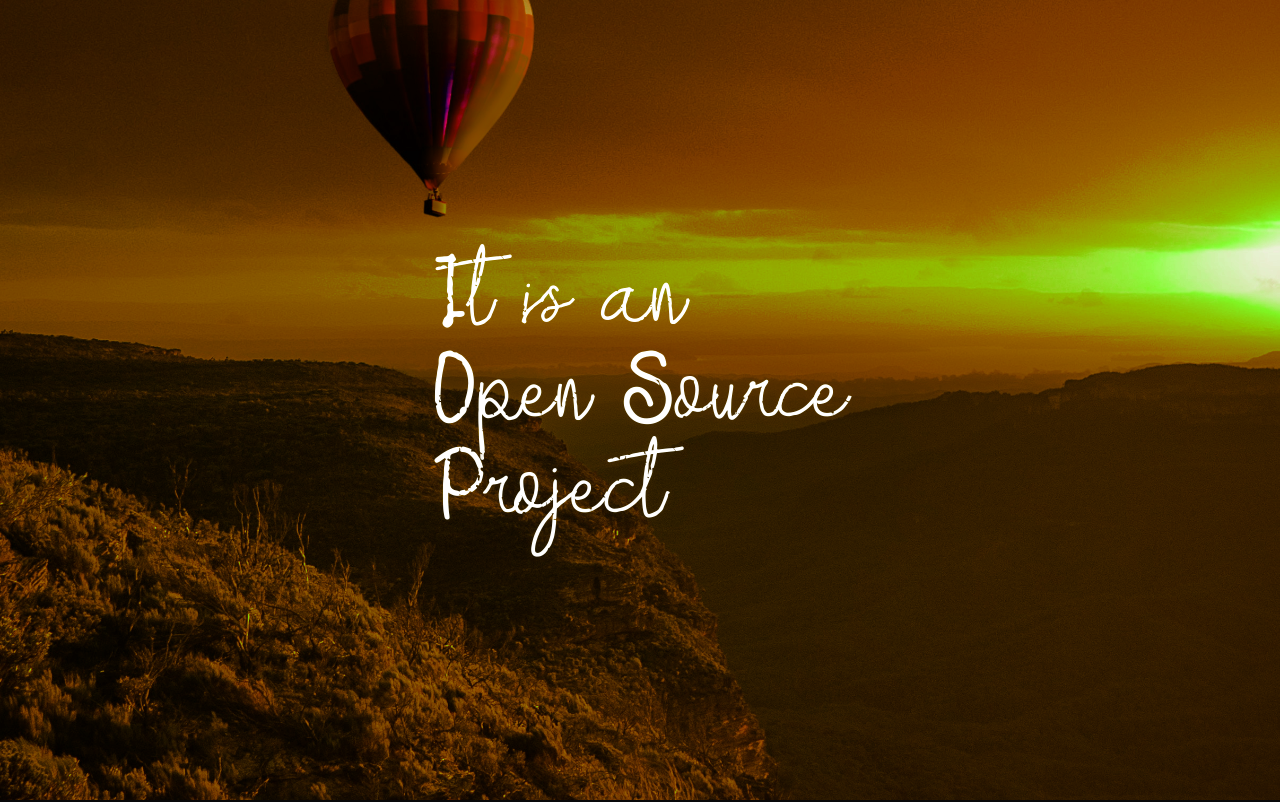
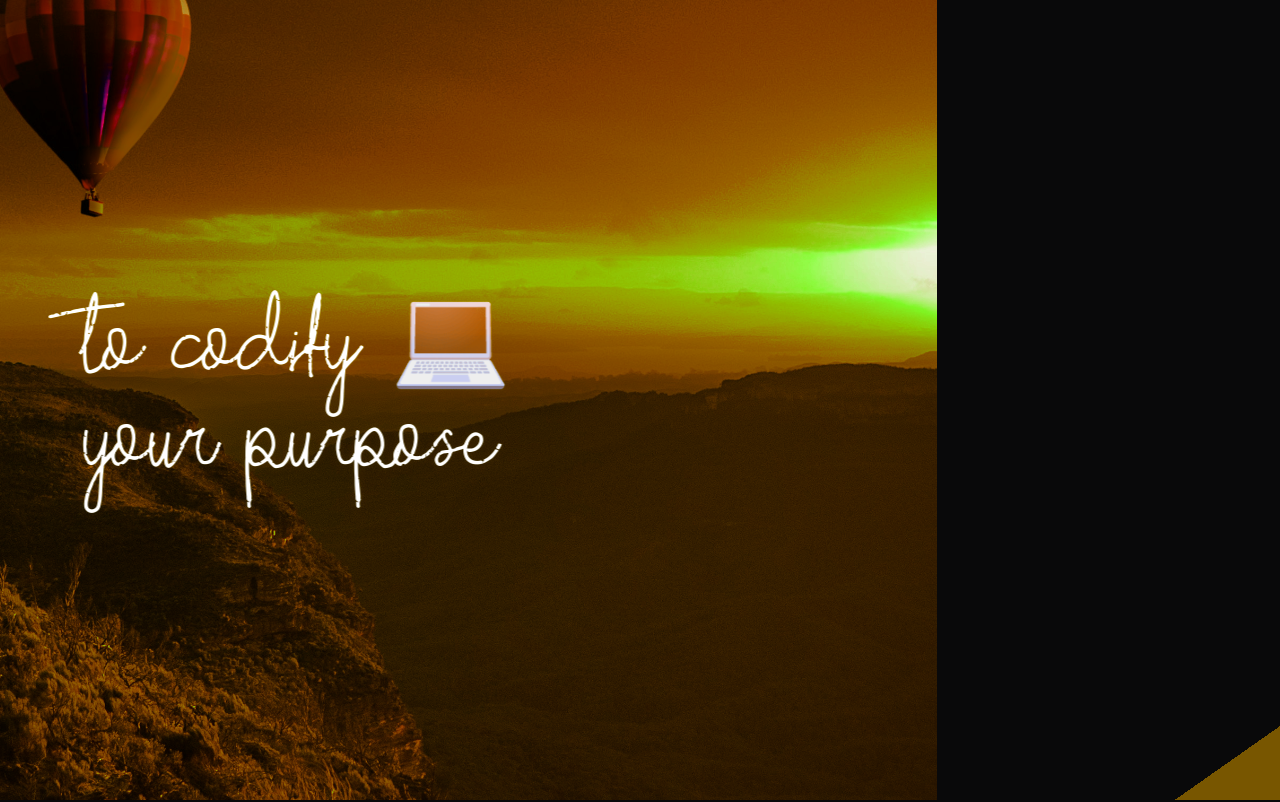
Before and after one commit to BeforeIDieCode/BeforeIDieAchievements, a React (Create React App) app: page / in a window 1280 px wide. Shown: the top 802 px of the page. Built offline with nearby package versions, Linux system fonts and the light colour scheme; no server answers.

Commit message:
redesigned header and added animation

```diff
--- a/src/Components/Header/Header.jsx
+++ b/src/Components/Header/Header.jsx
@@ -1,12 +1,11 @@
 import React, { useState, useEffect } from "react";
 // import styles of this component
 import "./Header.scss";
-
 // import other components
-import ContainerCard from "../ContainerCard/ContainerCard";
-import Nav from "../Nav/Nav";
-import BrickLayout from "../BrickLayout/BrickLayout";
-import { Typewriter } from "react-simple-typewriter";
+// import ContainerCard from "../ContainerCard/ContainerCard";
+// import Nav from "../Nav/Nav";
+// import BrickLayout from "../BrickLayout/BrickLayout";
+// import { Typewriter } from "react-simple-typewriter";
 
 // Header component
 const Header = () => {
@@ -23,34 +22,21 @@ const Header = () => {
     };
   }, []);
   return (
-    <header className={` flex justify-content-center`}>
-      <div className={"untitled"}>
-        <div class="untitled__slides">
-          <div class="untitled__slide">
-            <div class="untitled__slideBg"></div>
-            <div class="untitled__slideContent">
-              <span>Before I die.... </span>
+    <header className={`flex`}>
+      <div className="text__container">
+        <div className="opensource__title">
+          <span>
+            An Open<br></br> Source<br></br> Project
+          </span>
         </div>
+
+        <div className="github__section">
+          <div>
+            <span>
+              {" "}
+              Join us and <br></br>share your wish
+            </span>
           </div>
-          <div class="untitled__slide">
-            <div class="untitled__slideBg"></div>
-            <div class="untitled__slideContent">
-              <span>It is an </span>
-              <span>Open Source </span>
-              <span>Project</span>
-            </div>
-          </div>
-          <div class="untitled__slide">
-            <div class="untitled__slideBg"></div>
-            <div class="untitled__slideContent">
-              <span>Join Us</span>
-              <span>And Share</span>
-              <span>Your Wish</span>
-            </div>
-          </div>
-          <div class="untitled__slide">
-            <div class="untitled__slideBg"></div>
-            <div class="untitled__slideContent">
           <a
             class="button"
             href="https://github.com/BeforeIDieCode/"
@@ -60,21 +46,55 @@ const Header = () => {
           </a>
         </div>
       </div>
+      <div className={"animation__container flex justify-content-center"}>
+        <div className={"untitled"}>
+          <div class="untitled__slides">
             <div class="untitled__slide">
               <div class="untitled__slideBg"></div>
-            <div class="untitled__slideContent"></div>
+              <div class="untitled__slideContent">
+                <span>
+                  plant seeds🌱<br></br>of inspiration{" "}
+                </span>
+              </div>
             </div>
             <div class="untitled__slide">
               <div class="untitled__slideBg"></div>
-            <div class="untitled__slideContent"></div>
+              <div class="untitled__slideContent">
+                <span>
+                  to codify 💻<br></br> your purpose{" "}
+                </span>
+              </div>
             </div>
             <div class="untitled__slide">
               <div class="untitled__slideBg"></div>
-            <div class="untitled__slideContent"></div>
+              <div class="untitled__slideContent">
+                <span>
+                  to compile your<br></br> bucket 🪣<br></br> list
+                </span>
+              </div>
+            </div>
+
+            <div class="untitled__slide">
+              <div class="untitled__slideBg"></div>
+              <div class="untitled__slideContent">
+                <span>to learn how to contribute 📚</span>
+              </div>
             </div>
             <div class="untitled__slide">
               <div class="untitled__slideBg"></div>
-            <div class="untitled__slideContent"></div>
+              <div class="untitled__slideContent">
+                <span>
+                  to learn <br></br>new skills🎯
+                </span>
+              </div>
+            </div>
+            <div class="untitled__slide">
+              <div class="untitled__slideBg"></div>
+              <div class="untitled__slideContent">
+                <span>
+                  to advance <br></br>your career💼
+                </span>
+              </div>
             </div>
             <div class="untitled__slide">
               <div class="untitled__slideBg"></div>
@@ -83,6 +103,7 @@ const Header = () => {
           </div>
           <div class="untitled__shutters"></div>
         </div>
+      </div>
     </header>
   );
 };
```
Lines whose indentation alone changed are shown as unchanged.
